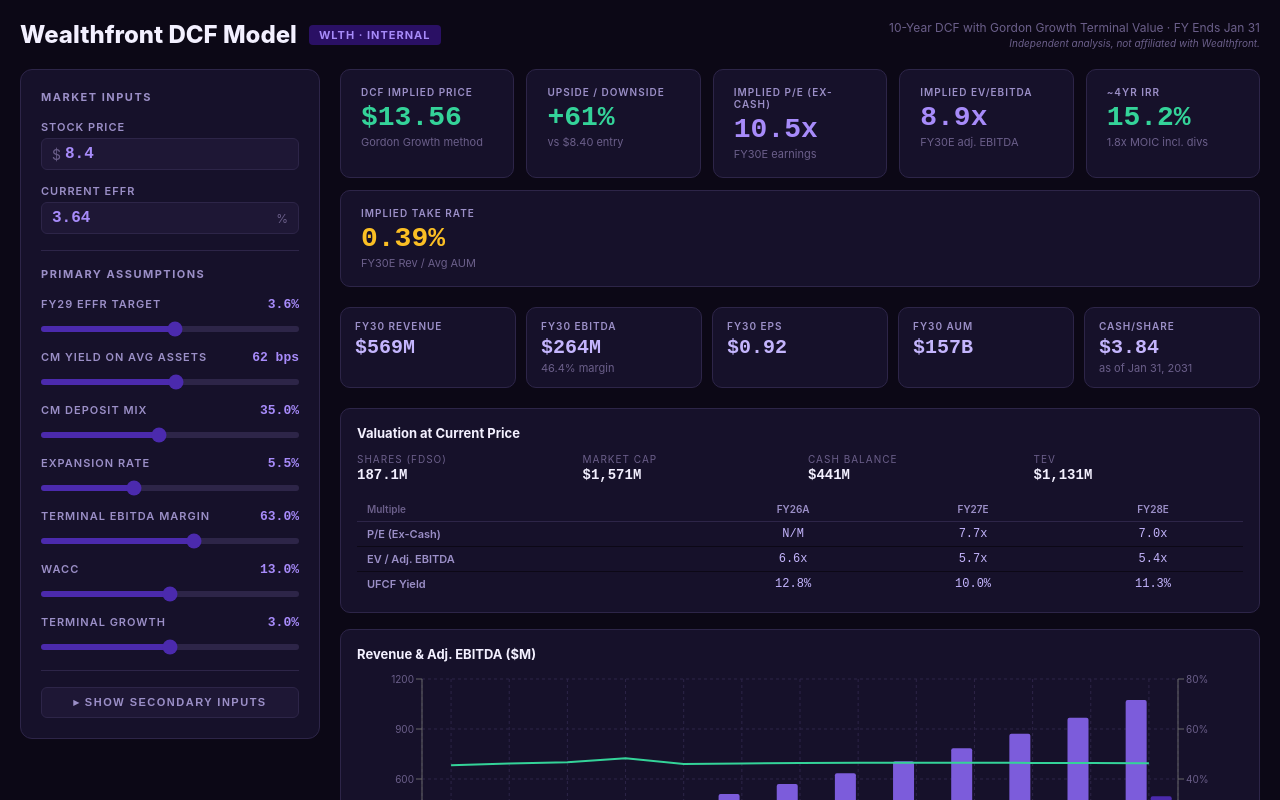
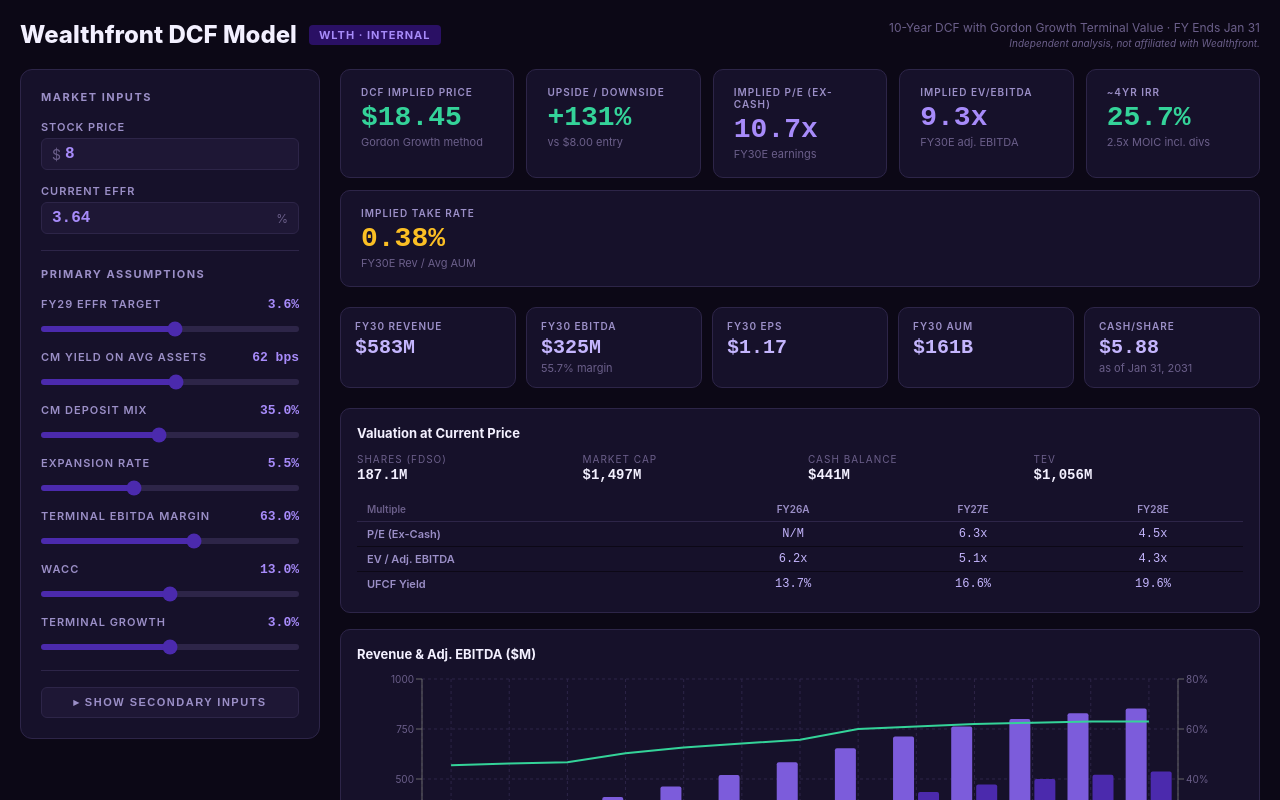
Before and after one commit to cmartinez87/ipodcf, a React (Vite) app: page /wealthfront in a window 1280 px wide. Shown: the top 800 px of the page. Built offline with nearby package versions, Linux system fonts and the light colour scheme.

Commit message:
v9: EBITDA-based UFCF, 10yr projection, remove SBC deduction

```diff
--- a/src/pages/WealthfrontDCF.jsx
+++ b/src/pages/WealthfrontDCF.jsx
@@ -134,7 +134,7 @@
 // ─── Main Component ───
 export default function WealthfrontDCF() {
   // Primary inputs
-  const [stockPrice, setStockPrice] = useState(8.40);
+  const [stockPrice, setStockPrice] = useState(8.00);
   const [effr, setEffr] = useState(3.64);
   const [fy29Effr, setFy29Effr] = useState(3.60);
   const [wacc, setWacc] = useState(0.13);
@@ -146,8 +146,7 @@
 
   // Secondary inputs
   const [showSecondary, setShowSecondary] = useState(false);
-  const [netNewAccounts, setNetNewAccounts] = useState(150);
-  const [avgDeposit, setAvgDeposit] = useState(20);
+  const [newCustDeposits, setNewCustDeposits] = useState(4000);
   const [iaReturn, setIaReturn] = useState(0.07);
   const [dilution, setDilution] = useState(0.01);
   const [payoutRate, setPayoutRate] = useState(0.50);
@@ -181,6 +180,14 @@
     const cmReturns = effrCurve.map(e => e);
     const iaYield = 0.002125;
 
+    // Revenue growth deceleration schedule for extended years (FY31-36, i=4..9)
+    // Mirrors v8 Flat scenario: 12% → 9% → 7% → 5% → 3.5% → 3%
+    const extendedGrowthRates = [0.12, 0.09, 0.07, 0.05, 0.035, 0.03];
+    // Extended EBITDA margins ramp toward terminal
+    const extendedEbitdaMargins = [0.60, 0.61, 0.62, 0.625, 0.63, 0.63];
+    // Extended FCF conversion ramps
+    const extendedFcfConversion = [0.82, 0.83, 0.84, 0.84, 0.85, 0.85];
+
     // Starting values from FY26
     let cmAssets = FY26.cmAssets;
     let iaAssets = FY26.iaAssets;
@@ -194,22 +201,26 @@
 
     for (let i = 0; i < years; i++) {
       const fy = `FY${27 + i}`;
-      const yr = i;
+      const isDetailed = i < 4; // FY27-30: bottom-up; FY31-36: top-down
+
+      if (isDetailed) {
+        // ─── Bottom-up projection (FY27-FY30) ───
 
         // CM mix: gradually moves from input toward stabilized
         const curCmMix = cmMix * (1 - i * 0.02);
         const iaMix = 1 - Math.max(curCmMix, 0.15);
         const actualCmMix = 1 - iaMix;
 
-      // Client growth
-      const newAccounts = netNewAccounts * (1 + i * 0.02); // slight growth in accounts
+        // Client growth (approximate from new customer deposits)
+        const impliedNewAccounts = newCustDeposits / 20; // assume ~$20K avg deposit for client count
+        const newAccounts = impliedNewAccounts * (1 + i * 0.02);
         clients += newAccounts;
 
         // Existing customer deposits
         const existingDeposits = totalAssets * expansionRate;
 
-      // New customer deposits
-      const newDeposits = netNewAccounts * avgDeposit; // K accounts × $K = $M
+        // New customer deposits: direct $ input
+        const newDeposits = newCustDeposits;
 
         // Total net deposits
         const totalNetDeposits = existingDeposits + newDeposits;
@@ -240,8 +251,9 @@
         // Sales & Marketing: derived from deposit efficiency
         const salesMarketing = totalNetDeposits / smEfficiency;
 
-      // OpEx
-      const opexExMktgAbs = totalRevenue * opexExMktg;
+        // OpEx: declines 1% per year from starting level through FY30
+        const yearOpexExMktg = Math.max(opexExMktg - i * 0.01, 0.20);
+        const opexExMktgAbs = totalRevenue * yearOpexExMktg;
         const grossProfit = totalRevenue * grossMargin;
         const totalOpex = opexExMktgAbs + salesMarketing;
 
@@ -249,9 +261,10 @@
         const ebit = grossProfit - totalOpex;
 
         // Below the line
-      const interest = 0.891;
-      const otherIncome = i === 0 ? 10.813 : 0;
-      const preTax = ebit - interest + otherIncome;
+        const interestExpense = 0.891;
+        const otherIncome = 10.813; // carried through all years per v8
+        const interestIncome = cash > 0 ? cash * currentEffr : 0; // interest on cash balance
+        const preTax = ebit - interestExpense + otherIncome + interestIncome;
         const tax = Math.max(0, preTax * taxRate);
         const netIncome = preTax - tax;
 
@@ -267,19 +280,18 @@
         sbc = (20 + i * 2) * sbcScale;
 
         // Adj EBITDA (for display — adds back SBC and D&A)
-      const adjEbitda = netIncome + interest + tax + da + sbc;
+        const adjEbitda = netIncome + interestExpense + tax + da + sbc;
         const ebitdaMargin = adjEbitda / totalRevenue;
 
-      // UFCF: use NOPAT + D&A approach so tax rate actually matters
-      // UFCF = EBIT × (1-t) + D&A, with fcfConversion handling capex/WC drag
-      const nopat = ebit * (1 - taxRate);
-      const ufcf = (nopat + da) * fcfConversion;
+        // UFCF: Adj. EBITDA × FCF conversion (standard sell-side convention)
+        const ufcf = adjEbitda * fcfConversion;
 
         // Dividends
         const dividend = i >= 1 && netIncome > 0 ? netIncome * payoutRate / fdso : 0;
 
-      // Cash balance
-      cash = cash + ufcf - (i >= 1 && netIncome > 0 ? netIncome * payoutRate : 0);
+        // Cash balance: UFCF + interest income - dividends
+        const divsPaid = i >= 1 && netIncome > 0 ? netIncome * payoutRate : 0;
+        cash = cash + ufcf + interestIncome - divsPaid;
 
         const cashPerShare = cash / fdso;
 
@@ -295,41 +307,87 @@
           grossProfit, salesMarketing, totalOpex,
           ebit, netIncome, eps, fdso,
           adjEbitda, ebitdaMargin, da, sbc,
-        ufcf, cash, cashPerShare, dividend,
+          ufcf, cash, cashPerShare, dividend, interestIncome,
           revenueGrowth: (totalRevenue - prevRevenue) / prevRevenue,
         });
 
         prevRevenue = totalRevenue;
         prevClients = clients;
+      } else {
+        // ─── Top-down extended projection (FY31-FY36) ───
+        const extIdx = i - 4; // 0..5
+        const revGrowth = extendedGrowthRates[extIdx];
+        const totalRevenue = prevRevenue * (1 + revGrowth);
+        const ebitdaMargin = extendedEbitdaMargins[extIdx];
+        const adjEbitda = totalRevenue * ebitdaMargin;
+        // Keep D&A, SBC growing
+        const da = 7.4 * Math.pow(1.10, i);
+        const sbcScale = dilution > 0 ? dilution / 0.01 : 0;
+        sbc = (20 + i * 2) * sbcScale;
+
+        // EBIT from EBITDA
+        const ebit = adjEbitda - da - sbc;
+
+        // UFCF: Adj. EBITDA × FCF conversion (consistent with detailed years)
+        const ufcf = adjEbitda * fcfConversion;
+        const interestExpense = 0.891;
+        const otherIncome = 10.813;
+        const interestIncome = cash > 0 ? cash * currentEffr : 0;
+        const preTax = ebit - interestExpense + otherIncome + interestIncome;
+        const tax = Math.max(0, preTax * taxRate);
+        const netIncome = preTax - tax;
+
+        fdso = fdso * (1 + dilution);
+        const eps = netIncome / fdso;
+        const dividend = netIncome > 0 ? netIncome * payoutRate / fdso : 0;
+        const divsPaid = netIncome > 0 ? netIncome * payoutRate : 0;
+        cash = cash + ufcf + interestIncome - divsPaid;
+        const cashPerShare = cash / fdso;
+
+        // Approximate asset growth using revenue growth as proxy
+        totalAssets = totalAssets * (1 + revGrowth);
+        cmAssets = totalAssets * 0.42; // approximate split
+        iaAssets = totalAssets * 0.58;
+
+        const cmRevenue = totalRevenue * 0.65; // approximate split
+        const iaRevenue = totalRevenue * 0.35;
+        const blendedYield = totalRevenue / totalAssets;
+        const grossProfit = totalRevenue * grossMargin;
+
+        projYears.push({
+          fy, yr: i + 1,
+          effr: effrCurve[i], cmYield: cmYields[i],
+          cmAssets, iaAssets, totalAssets,
+          clients: 0, clientGrowth: 0,
+          totalRevenue, cmRevenue, iaRevenue, blendedYield,
+          grossProfit, salesMarketing: 0, totalOpex: 0,
+          ebit, netIncome, eps, fdso,
+          adjEbitda, ebitdaMargin, da, sbc,
+          ufcf, cash, cashPerShare, dividend, interestIncome,
+          revenueGrowth: revGrowth,
+        });
+
+        prevRevenue = totalRevenue;
+      }
     }
 
     // ─── DCF Calculation ───
     const pvFcfs = projYears.map((y, i) => y.ufcf / Math.pow(1 + wacc, i + 1));
     const sumPvFcf = pvFcfs.reduce((a, b) => a + b, 0);
 
-    // Terminal value uses termEbitdaMargin (normalized steady-state, not bottom-up yr10)
+    // Terminal value: Adj. EBITDA × FCF% (consistent with projection UFCF)
     const lastRevenue = projYears[years - 1].totalRevenue;
-    const lastDa = projYears[years - 1].da;
     const termRevenue = lastRevenue * (1 + termGrowth);
     const termEbitda = termRevenue * termEbitdaMargin;
-    const termDa = lastDa * (1 + termGrowth);
-    const termEbit = termEbitda - termDa;
-    const termNopat = termEbit * (1 - taxRate);
-    const termUfcf = (termNopat + termDa) * fcfConversion;
+    const termUfcf = termEbitda * fcfConversion;
 
     // Gordon Growth
     const gordonTV = termUfcf / (wacc - termGrowth);
     const pvGordonTV = gordonTV / Math.pow(1 + wacc, years);
     const gordonEV = sumPvFcf + pvGordonTV;
+    const totalPvSbc = 0; // SBC handled within EBITDA bridge, no separate deduction
 
-    // Deduct PV of future SBC to account for dilution cost
-    // (SBC is added back to EBITDA as non-cash, but represents real equity dilution)
-    const pvSbc = projYears.reduce((sum, y, i) => sum + y.sbc / Math.pow(1 + wacc, i + 1), 0);
-    const termSbc = projYears[years - 1].sbc * (1 + termGrowth) / (wacc - termGrowth);
-    const pvTermSbc = termSbc / Math.pow(1 + wacc, years);
-    const totalPvSbc = pvSbc + pvTermSbc;
-
-    const gordonEquity = gordonEV + FY26.cash - totalPvSbc;
+    const gordonEquity = gordonEV + FY26.cash;
     const gordonPrice = gordonEquity / FY26.fdso;
 
     // Implied multiples from Gordon
@@ -383,7 +441,7 @@
       upside, moic, impliedIrr, fy30, cumDivPerShare, valuation,
     };
   }, [stockPrice, effr, fy29Effr, wacc, termGrowth, cmYieldBps, cmMix, expansionRate,
-      termEbitdaMargin, netNewAccounts, avgDeposit, iaReturn, dilution, payoutRate,
+      termEbitdaMargin, newCustDeposits, iaReturn, dilution, payoutRate,
       opexExMktg, smEfficiency, grossMargin, taxRate, fcfConversion]);
 
   // ─── Chart Data ───
@@ -421,7 +479,7 @@
         const sum = pvFcfs.reduce((a, b) => a + b, 0);
         const tv = model.projYears[9].ufcf * (1 + tg) / (w - tg);
         const pvTv = tv / Math.pow(1 + w, 10);
-        return ((sum + pvTv + FY26.cash - model.totalPvSbc) / FY26.fdso);
+        return ((sum + pvTv + FY26.cash) / FY26.fdso);
       })
     }));
   }, [model]);
@@ -449,12 +507,11 @@
 
       {showSecondary && (
         <div style={{ marginTop: 16 }}>
-          <Slider label="Net New Funded Accounts/Yr" value={netNewAccounts} onChange={setNetNewAccounts} min={50} max={400} step={5} format="number" suffix="K" />
-          <Slider label="Avg Initial Deposit" value={avgDeposit} onChange={setAvgDeposit} min={10} max={60} step={1} format="number" prefix="$" suffix="K" />
+          <Slider label="New Customer Deposits/Yr" value={newCustDeposits} onChange={setNewCustDeposits} min={0} max={10000} step={100} format="number" prefix="$" suffix="M" />
           <Slider label="IA Market Return" value={iaReturn} onChange={setIaReturn} min={0.03} max={0.12} step={0.005} format="pct" />
           <Slider label="Annual FDSO Dilution" value={dilution} onChange={setDilution} min={0} max={0.03} step={0.001} format="pct" />
           <Slider label="Dividend Payout Rate" value={payoutRate} onChange={setPayoutRate} min={0} max={1.0} step={0.05} format="pct" />
-          <Slider label="OpEx ex-Marketing (% Rev)" value={opexExMktg} onChange={setOpexExMktg} min={0.25} max={0.50} step={0.01} format="pct" />
+          <Slider label="OpEx ex-Mktg FY27 (% Rev)" value={opexExMktg} onChange={setOpexExMktg} min={0.25} max={0.50} step={0.01} format="pct" />
           <Slider label="S&M Efficiency (Net Dep/$M)" value={smEfficiency} onChange={setSmEfficiency} min={50} max={350} step={5} format="number" prefix="$" suffix="M" />
           <Slider label="Gross Margin" value={grossMargin} onChange={setGrossMargin} min={0.80} max={0.95} step={0.01} format="pct" />
           <Slider label="Effective Tax Rate" value={taxRate} onChange={setTaxRate} min={0.15} max={0.30} step={0.01} format="pct" />
@@ -630,7 +687,6 @@
                 { label: "PV of Terminal", value: model.pvGordonTV, color: C.purpleLight },
                 { label: "= Enterprise Value", value: model.gordonEV, color: C.lavender },
                 { label: "+ Cash", value: FY26.cash, color: C.green },
-                { label: "- PV of SBC", value: model.totalPvSbc, color: C.red, negative: true },
                 { label: "= Equity Value", value: model.gordonEquity, color: C.accent },
                 { label: `÷ ${FY26.fdso.toFixed(0)}M sh`, value: model.gordonPrice, isPrice: true, color: C.green },
               ].map((item, i) => {
@@ -648,7 +704,7 @@
               })}
             </div>
             <div style={{ fontSize: 10, color: C.textDim, textAlign: "center", marginTop: 8 }}>
-              Terminal Value = {fmtPct(model.pvGordonTV / model.gordonEV)} of Enterprise Value · SBC Dilution = {fmtM(model.totalPvSbc)} deducted
+              Terminal Value = {fmtPct(model.pvGordonTV / model.gordonEV)} of Enterprise Value
             </div>
           </div>
 
```
Lines whose indentation alone changed are shown as unchanged.
